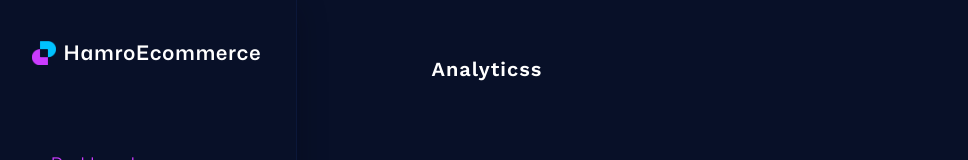
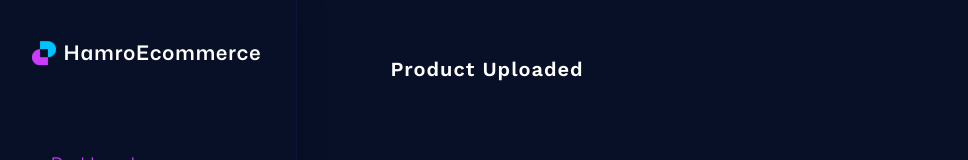
Before and after one commit to BajagainSatish/ECommerceWebsite, a React (Vite) app in the folder root_ecommerce_website/frontend/CMS/: page /dashdarkX/pages/product/view in a window 1280 px wide. Shown: the top 160 px of the page, without its empty margins (3-971 px from the left). Built offline with nearby package versions, Linux system fonts and the light colour scheme; some icons are missing.

Commit message:
Small Change into dashboard.

```diff
--- a/root_ecommerce_website/frontend/CMS/src/components/sections/dashboard/completed-task/index.tsx
+++ b/root_ecommerce_website/frontend/CMS/src/components/sections/dashboard/completed-task/index.tsx
@@ -14,7 +14,7 @@ const CompletedTask = () => {
       <Stack alignItems="center" spacing={0.6}>
         <IconifyIcon icon="ph:clock-fill" color="text.secondary" fontSize="h6.fontSize" />
         <Typography variant="body2" color="text.secondary">
-          Completed tasks over time
+          Total Sales
         </Typography>
       </Stack>
 
--- a/root_ecommerce_website/frontend/CMS/src/layouts/main-layout/topbar/index.tsx
+++ b/root_ecommerce_website/frontend/CMS/src/layouts/main-layout/topbar/index.tsx
@@ -56,7 +56,7 @@ const Topbar = ({ isClosing, mobileOpen, setMobileOpen }: TopbarProps) => {
           fontFamily={fontFamily.workSans}
           display={{ xs: 'none', lg: 'block' }}
         >
-          Analyticss
+          Product Uploaded
         </Typography>
       </Stack>
 
```
